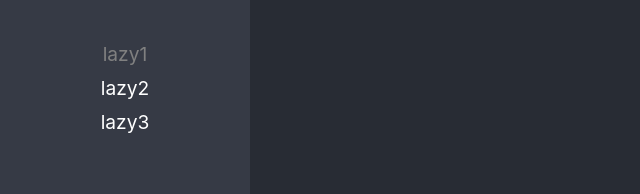
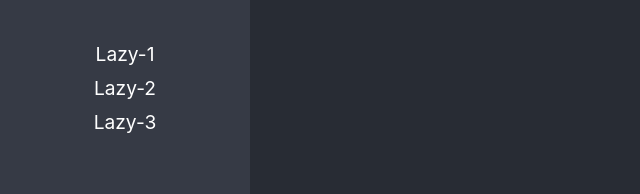
Before and after one commit to chessea/react-app, a React (Vite) app: page /lazy1 in a window 1280 px wide. Shown: the part 155-349 px from the top of the page, without its empty margins (0-640 px from the left). Built offline with nearby package versions, Linux system fonts and the light colour scheme; the HTML template or start-up script is replaced by a standard one.

Commit message:
Lazyload basico

```diff
--- a/src/lazyLoad/pages/LazyPage1.tsx
+++ b/src/lazyLoad/pages/LazyPage1.tsx
@@ -4,3 +4,5 @@
     <h1>LazyPage1</h1>
   )
 }
+
+export default LazyPage1
--- a/src/lazyLoad/pages/LazyPage2.tsx
+++ b/src/lazyLoad/pages/LazyPage2.tsx
@@ -5,3 +5,5 @@
     <h1>LazyPage2</h1>
   )
 }
+
+export default LazyPage2
--- a/src/lazyLoad/pages/LazyPage3.tsx
+++ b/src/lazyLoad/pages/LazyPage3.tsx
@@ -5,3 +5,4 @@
     <h1>LazyPage3</h1>
   )
 }
+export default LazyPage3
--- a/src/routes/Navigation.tsx
+++ b/src/routes/Navigation.tsx
@@ -1,57 +1,43 @@
+import { Suspense } from "react";
+import { BrowserRouter, Navigate, NavLink, Route, Routes } from "react-router-dom";
+import logo from '../logo.svg';
+import { routes } from "./routes";
 
-import { BrowserRouter, Navigate, NavLink, Route, Routes } from "react-router-dom";
-import { LazyPage1,LazyPage2, LazyPage3 } from "../lazyLoad/pages/";
-
-import logo from '../logo.svg';
 
 
 export const Navigation = () => {
   return (
+    <Suspense fallback={<span>Loading....</span>}>
     <BrowserRouter>
       <div className="main-layout">
         <nav>
-                    <img src={logo}></img>
+          <img src={logo} alt="Logo"></img>
+          <ul>
+            {routes.map(({ to, name }) => (
+              <li key={to}>
+                <NavLink
+                  to={to}
 
-
-                    <ul>
-                        <li>
-                            <NavLink to="/lazy1"
-
-                                className={({ isActive, isPending }) =>
-                                    isPending ? "" : isActive ? "nav-active" : ""
-                                }
-
-
-                            >lazy1</NavLink>
+                >
+                  {name}
+                </NavLink>
               </li>
-                        <li>
-                            <NavLink to="/lazy2"
-                                className={({ isActive, isPending }) =>
-                                    isPending ? "" : isActive ? "nav-active" : ""
-                                }
-
-                            >lazy2</NavLink>
-                        </li>
-                        <li>
-                            <NavLink to="/lazy3"
-
-                                className={({ isActive, isPending }) =>
-                                    isPending ? "" : isActive ? "nav-active" : ""
-                                }
-
-                            >lazy3</NavLink>
-                        </li>
+            ))}
           </ul>
         </nav>
 
         <Routes>
-                    <Route path="lazy1" element={<LazyPage1/>}></Route>
-                    <Route path="lazy2" element={<LazyPage2/>}></Route>
-                    <Route path="lazy3" element={<LazyPage3/>}></Route>
-                    <Route path="/*" element={<Navigate to="/lazy1" replace />}></Route>
+          {routes.map(({ path, Component }) => (
+            <Route
+              key={path}
+              path={path}
+              element={<Component />}
+            />
+          ))}
+          <Route path="/*" element={<Navigate to={routes[0].to} replace />} />
         </Routes>
-
       </div>
     </BrowserRouter>
-    )
-}
+    </Suspense>
+  );
+};
--- /dev/null
+++ b/src/routes/routes.ts
@@ -0,0 +1,39 @@
+import { lazy, LazyExoticComponent } from "react";
+/* import { LazyPage1, LazyPage2, LazyPage3 } from "../lazyLoad/pages"; */
+
+
+type JSXComponent = () => JSX.Element;
+
+interface Route {
+    to: string;
+    path: string;
+    Component: LazyExoticComponent<JSXComponent> |JSXComponent;
+    name: string;
+}
+
+
+const Lazy1 = lazy(() => import(/* webpackChunkNameL: "LazyPage1" */"../lazyLoad/pages/LazyPage1"))
+const Lazy2 = lazy(() => import(/* webpackChunkNameL: "LazyPage2" */"../lazyLoad/pages/LazyPage2"))
+const Lazy3 = lazy(() => import(/* webpackChunkNameL: "LazyPage3" */"../lazyLoad/pages/LazyPage3"))
+
+
+export const routes: Route[] = [
+    {
+        to: '/lazy1',
+        path: 'lazy1',
+        Component: Lazy1,
+        name: 'Lazy-1'
+    },
+    {
+        to: '/lazy2',
+        path: 'lazy2',
+        Component: Lazy2,
+        name: 'Lazy-2'
+    },
+    {
+        to: '/lazy3',
+        path: 'lazy3',
+        Component: Lazy3,
+        name: 'Lazy-3'
+    },
+];
```
Lines whose indentation alone changed are shown as unchanged.
